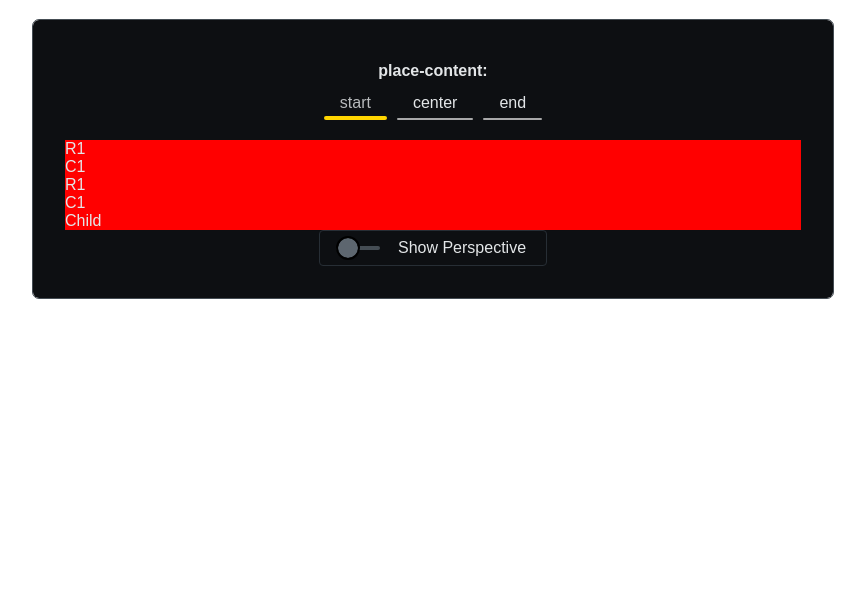
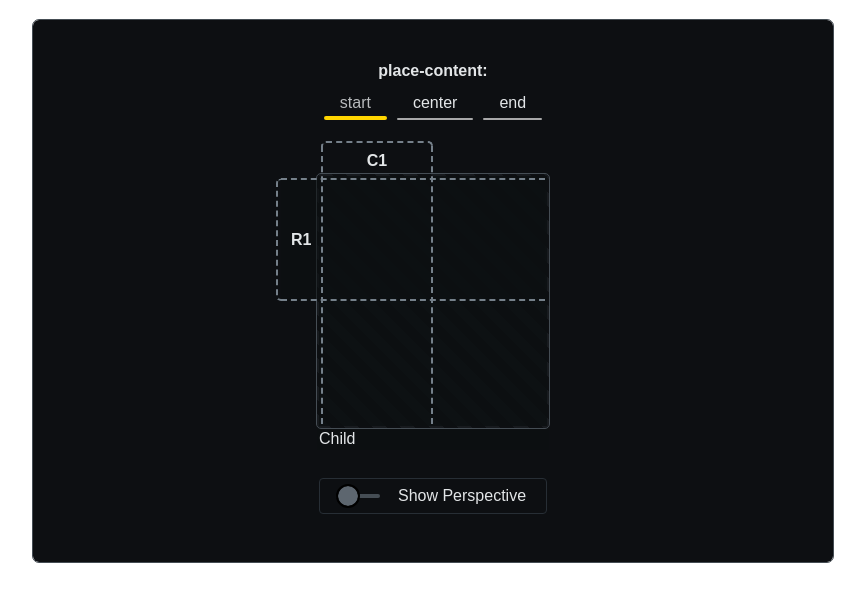
Before and after one commit to aliyuv/css-flex, a React (Vite) app: page /contentjustify in a window 1280 px wide. Shown: the top 602 px of the page, without its empty margins (207-1072 px from the left). Built offline with nearby package versions, Linux system fonts and the light colour scheme; a web font is replaced by a local one.

Commit message:
创建 PlaceContent CSS

```diff
--- a/src/components/common/LayoutBox/PlaceContent.css
+++ b/src/components/common/LayoutBox/PlaceContent.css
@@ -1,3 +1,99 @@
 .PlaceContent-container{
-  background-color: red;
+  padding: 10px;
+  display: flex;
+  justify-content: center;
 }
+
+.PlaceContent-inner{
+  position: relative;
+  width:280px;
+  aspect-ratio: 1/1;
+  padding: 24px;
+}
+
+.PlaceContent-items{
+  width: 100%;
+  height: 100%;
+  display: grid;
+  padding: 2px;
+  border-radius: 4px;
+  outline: 1px solid #454d54;
+  background:
+    repeating-linear-gradient(45deg,
+    rgba(184, 204, 224, .06),
+    rgba(184, 204, 224, .06) 10px,
+    rgba(184, 204, 224, 0) 0,
+    rgba(184, 204, 224, 0) 20px);
+}
+
+.PlaceContent-item {
+  display: grid;
+  gap: 0;
+  grid-row: 1;
+  grid-column: 1;
+  padding: 2px;
+  background: rgba(13, 15, 18, .6);
+}
+
+.PlaceContent-item:first-child {
+  width: 100%;
+  grid-template-rows: 50%;
+}
+
+.PlaceContent-item:last-child {
+  height: 100%;
+  grid-template-columns: 50%;
+}
+
+.C1{
+  border-left: 2px dashed #75808a;
+  border-right: 2px dashed #75808a;
+  margin-top: -2rem;
+  position: relative;
+  line-height: calc(2rem - 3px);
+  text-align: center;
+  font-weight:600;
+  transform-style: preserve-3d;
+}
+
+
+.R1{
+  position: relative;
+  display: flex;
+  flex-direction: column;
+  justify-content: center;
+  margin-left: -2.5rem;
+  border-top: 2px dashed #75808a;
+  border-bottom: 2px dashed #75808a;
+  padding: 0 10px;
+  background: rgba(13, 15, 18, .6);
+  font-weight: 600;
+  transform-style: preserve-3d;
+}
+
+.C1:after{
+  content: "";
+  position: absolute;
+  top: calc(5px * -1);
+  left: calc(2px * -1);
+  right: calc(2px * -1);
+  width: calc(100% + 2 * 2);
+  height: 5px;
+  text-align: center;
+  border: 2px dashed #75808a;
+  border-bottom: none;
+  border-radius: 5px 5px 0 0;
+}
+
+.R1:after{
+  content: "";
+  position: absolute;
+  top: calc(2px * -1);
+  left: calc(5px * -1);
+  bottom: calc(2px * -1);
+  width: 5px;
+  height: calc(100% + 2 * 2);
+  border: 2px dashed #75808a;
+  border-right: none;
+  border-radius:5px 0 0 5px;
+}
--- a/src/components/common/LayoutBox/PlaceContent.tsx
+++ b/src/components/common/LayoutBox/PlaceContent.tsx
@@ -3,19 +3,17 @@ import './PlaceContent.css'
 export default function PlaceContent() {
   return (
     <div className="PlaceContent-container">
-      <div className="PlaceContent-iner">
+      <div className="PlaceContent-inner">
         <div className="PlaceContent-items">
-          <div className="PlaceContent-item">
-            <div className="">R1</div>
+          <div
+            className="PlaceContent-item"
+          >
+            <div className="PlaceContent-text R1">R1</div>
           </div>
-          <div className="PlaceContent-item">
-            <div className="">C1</div>
-          </div>
-          <div className="PlaceContent-item">
-            <div className="">R1</div>
-          </div>
-          <div className="PlaceContent-item">
-            <div className="">C1</div>
+          <div
+            className="PlaceContent-item"
+          >
+            <div className="PlaceContent-text C1">C1</div>
           </div>
         </div>
         <div className="PlaceContent-box">
--- a/src/components/common/switch/Switch.css
+++ b/src/components/common/switch/Switch.css
@@ -25,7 +25,7 @@
   padding: 8px 20px 8px 16px;
   width: fit-content;
   border: 1px solid #272e35;
-  margin: 0 auto;
+  margin: 16px auto;
   border-radius: 4px;
   cursor: pointer;
 }
```
